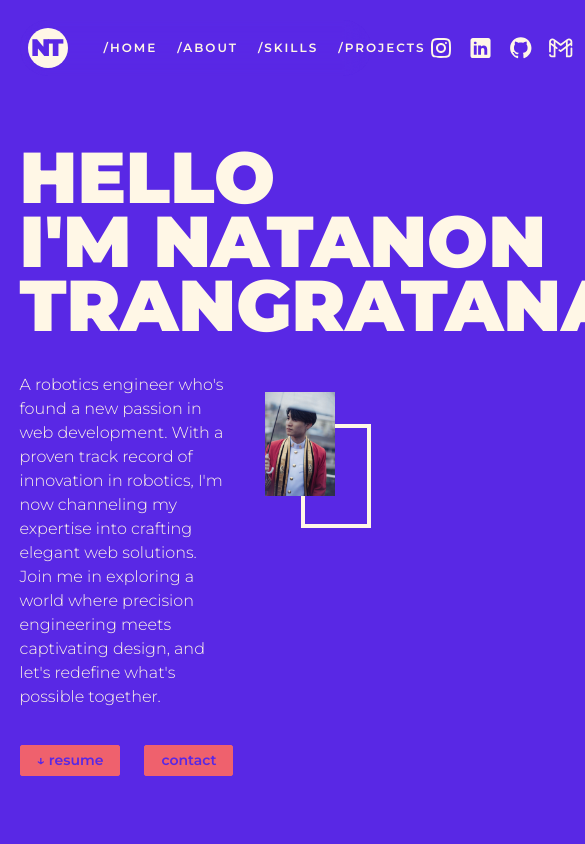
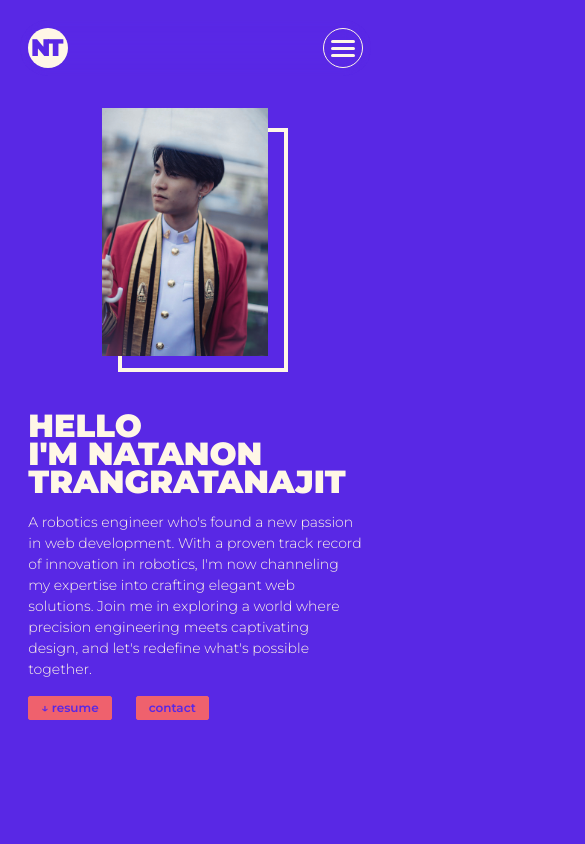
Before and after one commit to nuttnonn/natanon-portfolio-v1.1, a Next.js app: page / in a window 390 px wide. Shown: the top 844 px of the page, 585 px wide, since content can reach past the window. Built offline with nearby package versions, Linux system fonts and the light colour scheme.

Commit message:
Made navbar and home page responsive

```diff
--- a/src/app/layout.jsx
+++ b/src/app/layout.jsx
@@ -17,7 +17,7 @@ export const metadata = {
 export default function RootLayout({ children }) {
   return (
     <html className="scroll-smooth" lang="en">
-      <body className={`${montserrat.variable} font-mont text-light bg-primary w-full min-h-screen`}>
+      <body className={`${montserrat.variable} font-mont text-light bg-primary w-full h-min min-h-screen`}>
         <NavBar />
         {children}
       </body>
--- a/src/components/Home.jsx
+++ b/src/components/Home.jsx
@@ -16,11 +16,11 @@ const homeContent = [
 
 export default function Home() {
   return (
-    <div id="home" className="w-full h-min min-h-[calc(100dvh-76px)] flex justify-center items-center">
-      <div className="w-[90%] max-w-[1200px] h-min flex justify-between items-center">
-        <div className="w-[60%] h-min flex flex-col justify-start items-start">
+    <div id="home" className="w-full h-min min-h-[calc(100dvh-76px)] flex justify-center items-center mt-[76px] sm:items-start">
+      <div className="w-[90%] max-w-[1200px] h-min flex justify-between items-center lg:w-[95%] sm:flex-col-reverse sm:justify-start sm:items-center">
+        <div className="w-[60%] h-min flex flex-col justify-start items-start sm:w-[90%]">
           <motion.div
-            className="w-full h-min text-[72px] text-start font-[900] uppercase leading-[64px]"
+            className="w-full h-min text-[72px] text-start font-[900] uppercase leading-[64px] xl:text-[60px] xl:leading-[52px] lg:text-[48px] lg:leading-[44px] md:text-[36px] md:leading-[32px] sm:text-[40px] sm:leading-[36px] sm:mt-[40px] xs:text-[32px] xs:leading-[28px]"
             initial={{opacity:0, scale:0.9}}
             animate={{opacity:1, scale:1, transition:{duration:0.6, delay:0.48, ease:[0, 0.71, 0.2, 1.01]}}}>
             <h1>Hello</h1>
@@ -30,38 +30,38 @@ export default function Home() {
           {homeContent.map(content =>(
             <motion.div
               key={content.description}
-              className="w- h-min text-[16px] mt-[36px] text-start text-gray font-[300]"
+              className="w-full h-min flex text-[16px] mt-[36px] text-start text-gray font-[300] xl:mt-[20px] md:mt-[16px] md:text-[14px]"
               initial={{opacity:0, y:-10}}
               animate={{opacity:1, y:0, transition:{duration:0.6, delay:0.9, ease:[0, 0.71, 0.2, 1.01]}}}>
               {content.description}
             </motion.div>
           ))}
           <motion.div
-            className="w-min h-min flex gap-[24px] justify-start items-center mt-[36px] text-primary"
+            className="w-min h-min flex gap-[24px] justify-start items-center mt-[36px] text-primary xl:mt-[20px] md:mt-[16px]"
             initial={{opacity:0, x:-30}}
             animate={{opacity:1, x:0, transition:{duration:0.6, delay:1.4, ease:[0, 0.71, 0.2, 1.01]}}}>
             <Link
               href="/natanon_trangratanajit_resume.pdf"
               target="_blank"
-              className="px-[16px] py-[4px] text-[14px] font-[600] rounded-sm bg-secondary border-[1px] border-secondary hover:text-light hover:bg-primary hover:tracking-widest hover:ease-in-out duration-300">
+              className="px-[16px] py-[4px] text-[14px] font-[600] rounded-sm bg-secondary border-[1px] border-secondary hover:text-light hover:bg-primary hover:tracking-widest hover:ease-in-out duration-300 md:px-[12px] md:py-[2px] md:text-[12px]">
               ↓&nbsp;resume
             </Link>
             <Link
               href="mailto:nutt.nonn@gmail.com"
               target="_blank"
-              className="px-[16px] py-[4px] text-[14px] font-[600] rounded-sm bg-secondary border-[1px] border-secondary hover:text-light hover:bg-primary hover:tracking-widest hover:ease-in-out duration-300">
+              className="px-[16px] py-[4px] text-[14px] font-[600] rounded-sm bg-secondary border-[1px] border-secondary hover:text-light hover:bg-primary hover:tracking-widest hover:ease-in-out duration-300 md:px-[12px] md:py-[2px] md:text-[12px]">
               contact
             </Link>
           </motion.div>
         </div>
         <motion.div
-          className="w-[30%] h-auto grid grid-rows-[auto,32px] grid-cols-[auto,36px] justify-items-end items-end"
+          className="w-[30%] h-auto grid grid-rows-[auto,32px] grid-cols-[auto,36px] justify-items-end items-end xl:grid-rows-[auto,24px] xl:grid-cols-[auto,28px] lg:grid-rows-[auto,20px] lg:grid-cols-[auto,24px] md:w-[35%] md:grid-rows-[auto,16px] md:grid-cols-[auto,20px] sm:w-[50%] sm:max-w-[250px] sm:mt-[32px]"
           initial={{opacity:0, x:-150}}
           animate={{opacity:1, x:0, transition:{duration:0.6, delay:0.5, ease:[0, 0.71, 0.2, 1.01]}}}
         >
           <Image src={profilePicture} alt="profile-picture" className="w-full h-auto row-span-1 col-span-1" />
-          <div className="w-full h-[calc(100%-32px)] bg-primary border-t-[4px] border-r-[4px] border-light row-start-1 row-end-3 col-start-2 col-end-3" />
-          <div className="w-[calc(100%-36px)] h-full bg-primary border-l-[4px] border-r-[4px] border-b-[4px] border-light row-start-2 row-end-3 col-start-1 col-end-3" />
+          <div className="w-full h-[calc(100%-32px)] row-start-1 row-end-3 col-start-2 col-end-3 bg-primary border-t-[4px] border-r-[4px] border-light xl:h-[calc(100%-28px)] lg:h-[calc(100%-24px)] md:h-[calc(100%-20px)]" />
+          <div className="w-[calc(100%-36px)] h-full row-start-2 row-end-3 col-start-1 col-end-3 bg-primary border-l-[4px] border-r-[4px] border-b-[4px] border-light xl:w-[calc(100%-24px)] lg:w-[calc(100%-20px)] md:w-[calc(100%-16px)]" />
         </motion.div>
       </div>
     </div>
--- a/src/components/NavBar.jsx
+++ b/src/components/NavBar.jsx
@@ -1,6 +1,6 @@
 "use client"
 
-import React from 'react'
+import React, { useState } from 'react'
 import Link from 'next/link'
 import Logo from './Logo'
 import { usePathname } from 'next/navigation'
@@ -17,24 +17,72 @@ const CustomLink = ({href, title, className=""}) => {
   )
 }
 
+const CustomMobileLink = ({href, target, title, className="", onClick}) => {
+  const pathname = usePathname()
+  return(
+    <Link href={href} target={target} className={`${className} relative group`} onClick={onClick}>
+      {title}
+      <div className={`w-full h-0 inline-block bg-secondary absolute -left-[1px] top-[18px] group-hover:h-[4px] transition-all ease duration-200 ${pathname === href ? 'w-full' : 'w-0'}`} />
+    </Link>
+  )
+}
+
 const NavBar = () => {
+  const [isOpen, setIsOpen] = useState(false)
+  const handleClick = () => {
+    setIsOpen(!isOpen)
+  }
+
   return (
-    <div className="w-full h-full flex justify-center items-center sticky top-0">
-      <div className="w-[90%] max-w-[900px] h-[56px] flex justify-between items-center mt-[20px] bg-primary/[.2] rounded-[35px] hover:bg-dark/[.55] hover:shadow-lg ease-in-out duration-300 backdrop-blur-md">
-        <div className="flex justify-center items-center">
+    <div className="w-full h-min flex flex-col justify-center items-center fixed top-0">
+      <div className={`w-[90%] max-w-[900px] min-h-[56px] flex flex-col justify-start items-center mt-[20px] rounded-[28px] hover:bg-dark/[.55] hover:shadow-lg backdrop-blur-md ${isOpen ? 'h-[330px] bg-dark/[.55]' : 'h-[56px] bg-primary/[.2]'} transition-all ease duration-300`}>
+        <div className="w-full h-min flex justify-between items-center translate-y-[8px]">
+          <div className="w-min h-full flex justify-between items-center">
             <Logo />
-          <div className="flex items-center ml-[36px] space-x-[20px] text-[12px] font-[600] tracking-[2px] uppercase">
+          </div>
+          <div className="w-full h-full flex justify-between items-center md:hidden">
+            <div className="flex items-center ml-[20px] space-x-[20px] text-[12px] font-[600] tracking-[2px] uppercase">
               <CustomLink href="/#home" title="/Home" />
               <CustomLink href="/#about" title="/About" />
               <CustomLink href="/#skills" title="/Skills" />
               <CustomLink href="/#projects" title="/Projects" />
             </div>
-        </div>
-        <div className="flex justify-center items-center gap-[16px]">
+            <div className="w-min h-full flex justify-center items-center gap-[20px]">
               <Social />
               <Resume />
             </div>
           </div>
+          <button className="w-[40px] h-[40px] flex-col justify-center items-center mr-[8px] rounded-[20px] border-[1px] border-light hidden md:flex" onClick={handleClick}>
+            <span className={`bg-light block transition-all duration-300 ease-out h-[3px] w-6 rounded-md ${isOpen ? 'rotate-45 translate-y-[5px]' : '-translate-y-0.5'}`}></span>
+            <span className={`bg-light block transition-all duration-300 ease-out h-[3px] w-6 rounded-md my-0.5 ${isOpen ? 'opacity-0' : 'opacity-100'}`}></span>
+            <span className={`bg-light block transition-all duration-300 ease-out h-[3px] w-6 rounded-md ${isOpen ? '-rotate-45 -translate-y-[5px]' : 'translate-y-0.5'}`}></span>
+          </button>
+        </div>
+        <div className={`w-full max-w-[900px] h-min flex-col justify-between items-center py-[32px] rounded-b-[35px] ${isOpen ? 'flex' : 'hidden'} overflow-hidden`}>
+          <div className="flex flex-col justify-center items-start gap-[20px] mb-[24px] text-[12px] font-[600] tracking-[2px] uppercase">
+            <CustomMobileLink href="/#home" title="/Home" onClick={handleClick} />
+            <CustomMobileLink href="/#about" title="/About" onClick={handleClick} />
+            <CustomMobileLink href="/#skills" title="/Skills" onClick={handleClick} />
+            <CustomMobileLink href="/#projects" title="/Projects" onClick={handleClick} />
+            <CustomMobileLink href="/natanon_trangratanajit_resume.pdf" target="_blank" title="↓resume" onClick={handleClick} />
+          </div>
+          <div className="w-min h-full flex flex-col justify-center items-center gap-[20px] -translate-x-[6px]" onClick={handleClick}>
+            <Social />
+          </div>
+        </div>
+      </div>
+      {/*<div className="w-[90%] max-w-[900px] h-min flex flex-col justify-between items-center py-[32px] bg-dark/[.55] shadow-lg backdrop-blur-md">*/}
+      {/*  <div className="flex flex-col justify-center items-start gap-[20px] mb-[24px] text-[12px] font-[600] tracking-[2px] uppercase">*/}
+      {/*    <CustomLink href="/#home" title="/Home" />*/}
+      {/*    <CustomLink href="/#about" title="/About" />*/}
+      {/*    <CustomLink href="/#skills" title="/Skills" />*/}
+      {/*    <CustomLink href="/#projects" title="/Projects" />*/}
+      {/*    <CustomLink href="/natanon_trangratanajit_resume.pdf" target="_blank" title="↓resume" />*/}
+      {/*  </div>*/}
+      {/*  <div className="w-min h-full flex flex-col justify-center items-center gap-[20px] -translate-x-[6px]">*/}
+      {/*    <Social />*/}
+      {/*  </div>*/}
+      {/*</div>*/}
     </div>
   )
 }
--- a/src/components/Resume.jsx
+++ b/src/components/Resume.jsx
@@ -25,7 +25,7 @@ const Logo = () => {
       target="_blank"
       onHoverStart={handleHover}
       onHoverEnd={handleHover}
-      className="w-[40px] h-[40px] mr-[8px] flex justify-center items-center border-[1px] border-gray rounded-[25px] hover:w-[100px] ease-in-out duration-300"
+      className="w-[40px] h-[40px] mr-[8px] flex justify-center items-center border-[1px] border-light rounded-[20px] hover:w-[100px] ease-in-out duration-300"
       whileTap={{scale:0.8, backgroundColor:"#616173"}}
     >
       <div className={`text-center text-light overflow-hidden ease-in-out duration-300 ${textStyles}`}>{text}</div>
--- a/src/components/Skills.jsx
+++ b/src/components/Skills.jsx
@@ -104,7 +104,7 @@ const Skills = () => {
             Welcome to the intersection of my journey. This section offers a glimpse into the <strong className="font-[500]">merging</strong> of my background in <strong className="font-[500]">robotics</strong> engineering and my fresh exploration in <strong className="font-[500]">web development</strong>. The <strong className="font-[500]">skill</strong> showcases ahead present a blend of past expertise and new endeavors. As you explore further, you will see how my experiences shape a <strong className="font-[500]">diverse</strong> portfolio. It is a reflection of my <strong className="font-[500]">commitment to growth</strong> and a showcase of the skills that define my path. Join me on this visual journey where each skill adds to the story of my <strong className="font-[500]">progression</strong>.
           </div>
 
-          <div className="w-[85%] h-min mt-[40px] grid grid-cols-6 grid-rows-[fit,fit,fit] gap-[16px] [&>*:nth-child(2)]:col-span-3 [&>*:nth-child(6)]:col-span-4">
+          <div className="w-[90%] h-min mt-[40px] grid grid-cols-6 grid-rows-[fit,fit,fit] gap-[16px] [&>*:nth-child(2)]:col-span-3 [&>*:nth-child(6)]:col-span-4">
             {skills.map(skillCategory => (
               <div key={skillCategory.category} className="col-span-2 first:col-span-3 flex flex-col border-2 border-primary rounded-xl hover:scale-105 ease-in-out duration-300">
                 <h3 className="w-full h-min pr-[12px] text-end text-[12px] rounded-t-lg font-[600] uppercase text-light bg-primary">
--- a/tailwind.config.js
+++ b/tailwind.config.js
@@ -21,6 +21,14 @@ module.exports = {
         dark: "#000000",
       },
     },
+    screens: {
+      "2xl": {max: "1536px"},
+      xl: {max: "1280px"},
+      lg: {max: "1024px"},
+      md: {max: "768px"},
+      sm: {max: "640px"},
+      xs: {max: "480px"},
+    }
   },
   plugins: [],
 }
```
Also changed, not shown: 1 other file (tests, documents, lock files or other folders). Lines whose indentation alone changed are shown as unchanged.
